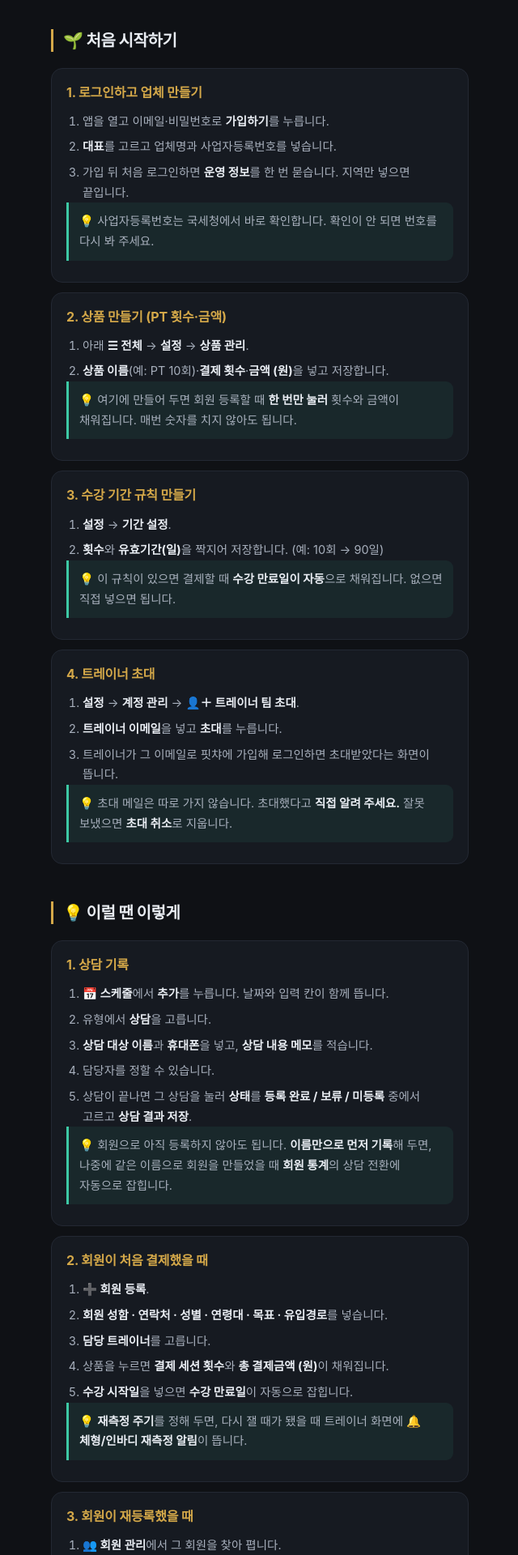
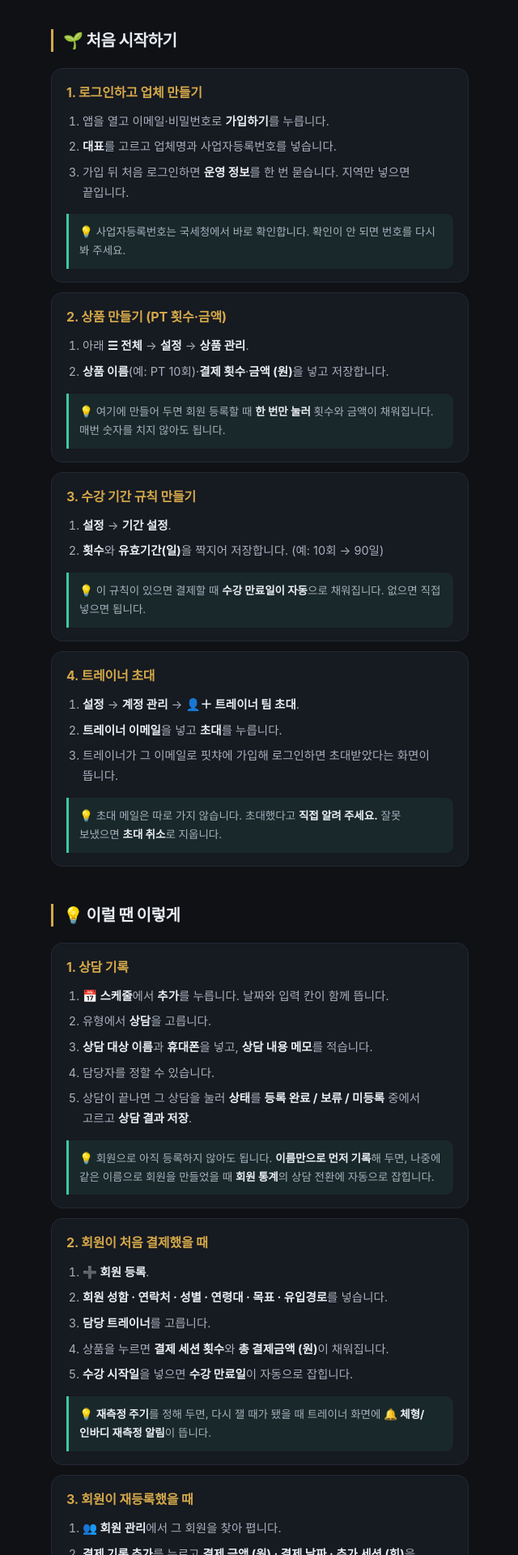
Before and after one commit to h31930491-cmd/fitcha-legal, a Jekyll site: the page built from guide.html, in a window 1280 px wide. Shown: the part 479-2399 px from the top of the page at 81% size, without its empty margins (319-959 px from the left). Built offline with Jekyll 4.4.1, drawn with Linux system fonts in a browser that asks for light colours.

Commit message:
fix: 가이드 팁 상자 겹침 — 선택자 특이도 상향 (.tip → .sec p.tip · 총괄 ⓐ 확정)
원인 — 팁은 <p class="tip"> 이라 `.sec p`(클래스+타입, 특이도 0-1-1)와 `.tip`(0-1-0)이
동시에 걸리고, 더 구체적인 `.sec p`가 이겨 margin-top 14px 와 font-size 13.5px 가
덮이고 있었다(계산값 실측 0px · 14.5px). 그래서 팁 상자가 바로 위 줄에 붙어
청록 세로선이 글자와 겹쳐 보였다. 27개 팁 전부 같은 상태였다.

수정 — 선택자만 `.sec p.tip` 으로 올렸다. 값·색·패딩·테두리는 한 줄도 바꾸지 않았다.
재현 페이지로 재실측: mt=14px · fs=13.5px · pl=13px · bl=3px (문의 절·본문 절 두 표본 동일).

★선택자 한 줄 + 그 위 주석뿐이다 — 다른 CSS 규칙·본문·사진·앵커·메일 전부 그대로다.
★index.html · terms.md · privacy.md · assets/ 미접촉.

```diff
--- a/guide.html
+++ b/guide.html
@@ -79,8 +79,12 @@ permalink: /guide/
     border: 1px solid var(--border); border-radius: 12px;
   }
 
-  /* 팁 */
-  .tip {
+  /* 팁
+     ★선택자를 `.sec p.tip` 으로 올린다 — 팁은 `<p class="tip">` 이라 위의 `.sec p`
+       (클래스+타입, 특이도 0-1-1)가 `.tip`(클래스 하나, 0-1-0)을 이겨
+       margin-top 14px 와 font-size 13.5px 가 덮이고 있었다(계산값 0px·14.5px 실측).
+       그래서 팁 상자가 바로 위 줄에 붙어 세로선이 글자와 겹쳐 보였다. */
+  .sec p.tip {
     margin: 14px 0 0; padding: 11px 13px;
     border-left: 3px solid var(--teal); border-radius: 0 9px 9px 0;
     background: rgba(61, 201, 165, 0.08);
```
